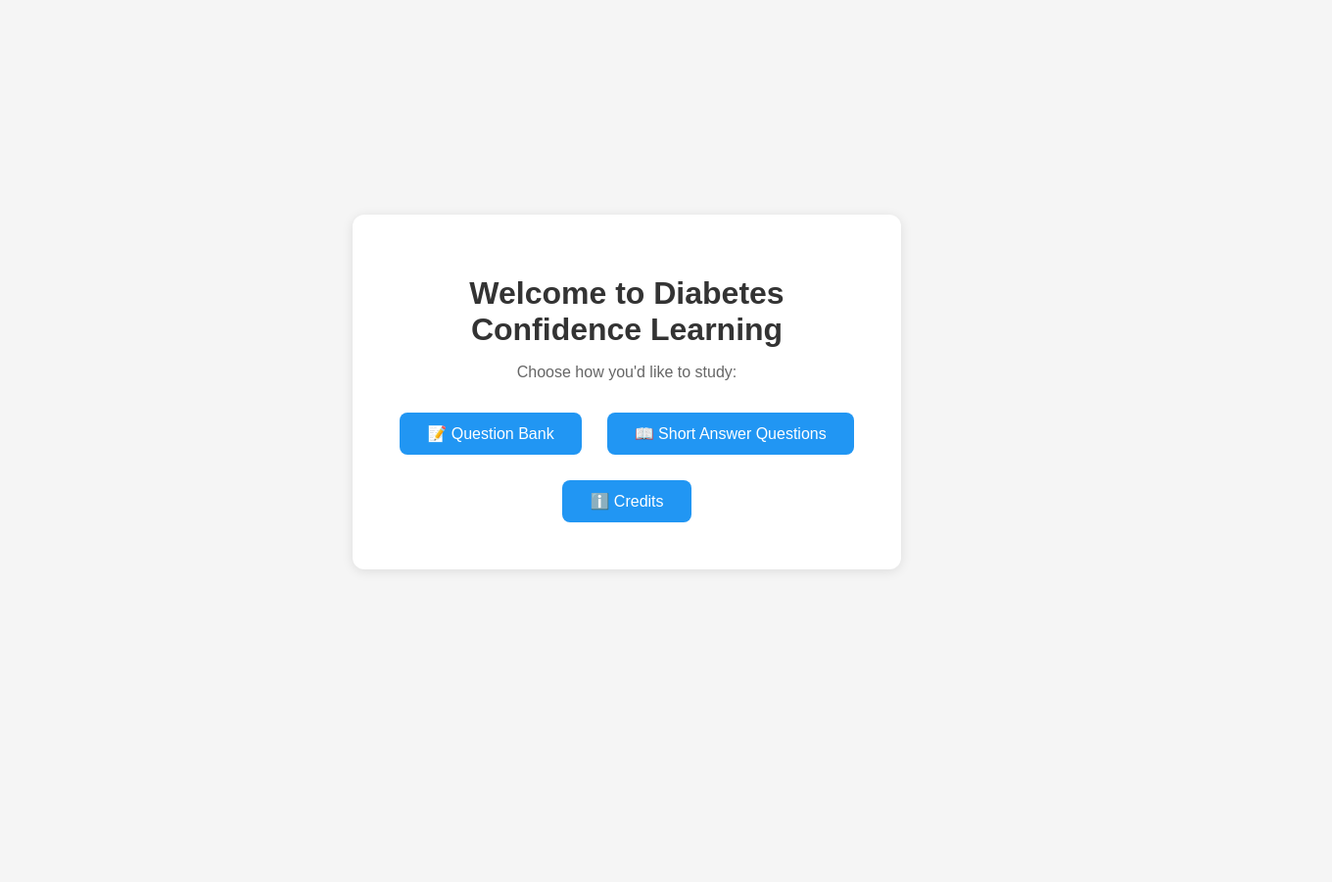
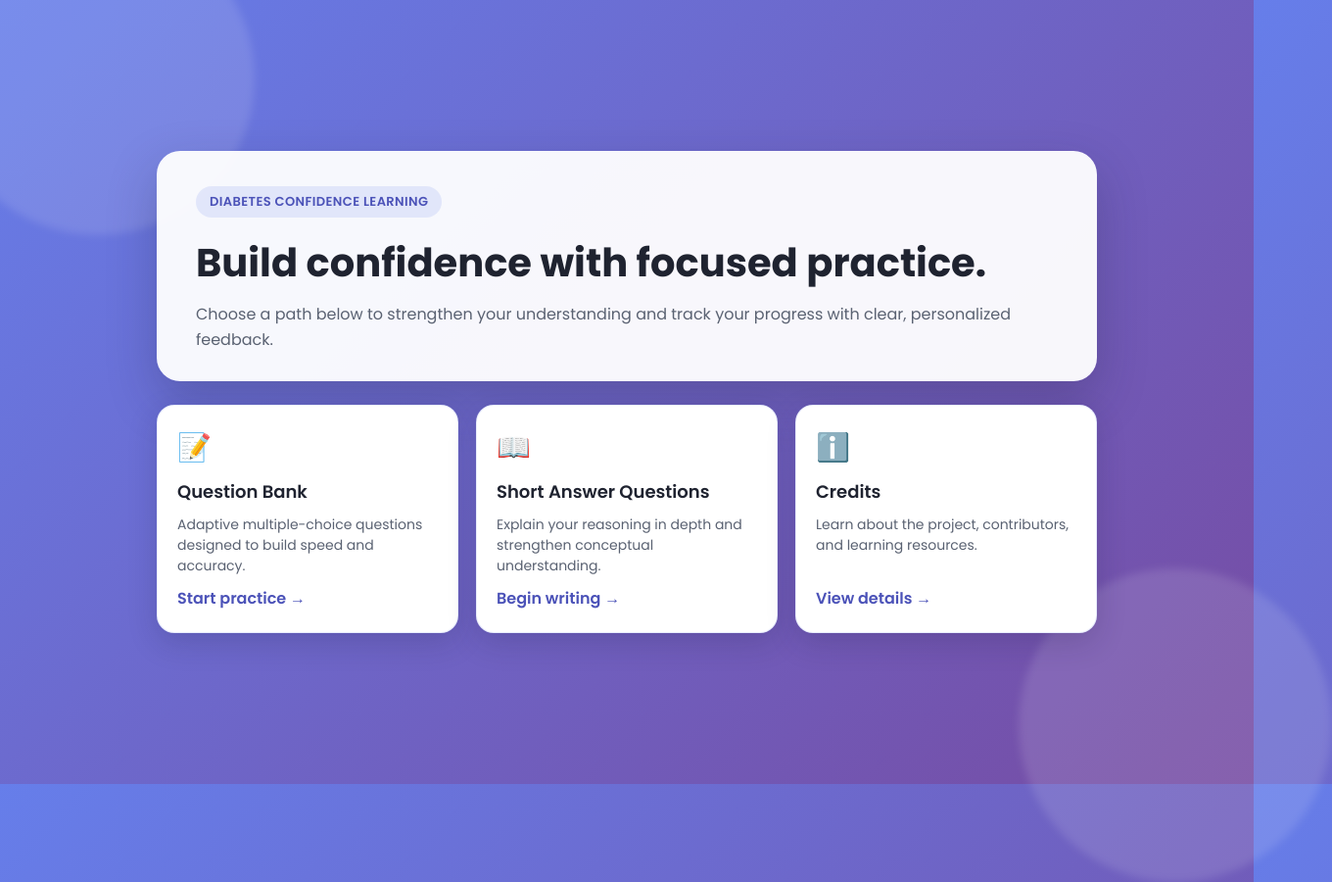
Before and after one commit to KevinPham-BME-Prog/SHN_Hackathon_2026, a plain HTML site: page index.html in a window 1280 px wide. Shown: the whole page at 98% size, 1360 px wide, since content can reach past the window. Before the commit the page ends 800 px from the top, so only its background shows below. Drawn offline with Linux system fonts and the light colour scheme.

Commit message:
Add files via upload

```diff
--- a/index.html
+++ b/index.html
@@ -3,71 +3,196 @@
 <head>
     <meta charset="UTF-8" />
     <meta name="viewport" content="width=device-width, initial-scale=1.0" />
-    <title>Welcome to Diabete Confidence Quiz</title>
+    <title>Welcome to Diabetes Confidence Learning</title>
     <style>
+        @import url('https://fonts.googleapis.com/css2?family=Poppins:wght@400;500;600;700&display=swap');
+
+        :root {
+            --bg-start: #667eea;
+            --bg-end: #764ba2;
+            --card-bg: #ffffff;
+            --text-main: #1f2330;
+            --text-muted: #5a6272;
+            --accent: #4CAF50;
+            --shadow: 0 20px 50px rgba(30, 30, 60, 0.25);
+        }
+
+        * {
+            box-sizing: border-box;
+        }
+
         body {
-            font-family: Arial, sans-serif;
-            background: #f5f5f5;
+            font-family: 'Poppins', 'Segoe UI', sans-serif;
             margin: 0;
-            display: grid;
-            place-items: center;
             min-height: 100vh;
+            background: linear-gradient(135deg, var(--bg-start) 0%, var(--bg-end) 100%);
+            display: flex;
+            align-items: center;
+            justify-content: center;
+            padding: 40px 20px;
+            color: var(--text-main);
+            position: relative;
+            overflow-x: hidden;
+        }
+
+        body::before,
+        body::after {
+            content: '';
+            position: absolute;
+            width: 320px;
+            height: 320px;
+            border-radius: 50%;
+            background: rgba(255, 255, 255, 0.12);
+            filter: blur(4px);
+            z-index: 0;
+        }
+
+        body::before {
+            top: -80px;
+            left: -60px;
+        }
+
+        body::after {
+            bottom: -100px;
+            right: -80px;
+        }
+
+        .page {
+            width: min(960px, 94%);
+            position: relative;
+            z-index: 1;
+        }
+
+        .hero {
+            background: rgba(255, 255, 255, 0.95);
+            border-radius: 24px;
+            padding: 36px 40px 30px;
+            box-shadow: var(--shadow);
+            text-align: left;
+            margin-bottom: 24px;
+        }
+
+        .brand-pill {
+            display: inline-flex;
+            align-items: center;
+            gap: 8px;
+            padding: 6px 14px;
+            border-radius: 999px;
+            background: rgba(102, 126, 234, 0.15);
+            color: #4b52b8;
+            font-weight: 600;
+            font-size: 13px;
+            letter-spacing: 0.4px;
+            text-transform: uppercase;
+            margin-bottom: 16px;
+        }
+
+        .hero h1 {
+            font-size: clamp(28px, 4vw, 40px);
+            margin: 0 0 10px 0;
+        }
+
+        .hero p {
+            margin: 0;
+            color: var(--text-muted);
+            font-size: 16px;
+            line-height: 1.6;
         }
 
         .menu {
-            background: #fff;
-            padding: 40px;
-            border-radius: 12px;
-            box-shadow: 0 2px 12px rgba(0,0,0,0.1);
-            text-align: center;
-            width: min(480px, 90%);
+            display: grid;
+            grid-template-columns: repeat(auto-fit, minmax(240px, 1fr));
+            gap: 18px;
         }
 
-        .menu h1 {
-            margin-bottom: 16px;
-            color: #333;
+        .menu-card {
+            background: var(--card-bg);
+            border-radius: 18px;
+            padding: 22px 20px;
+            text-decoration: none;
+            color: var(--text-main);
+            box-shadow: 0 10px 30px rgba(30, 30, 60, 0.18);
+            border: 1px solid rgba(102, 126, 234, 0.15);
+            transition: transform 0.3s ease, box-shadow 0.3s ease;
+            display: flex;
+            flex-direction: column;
+            gap: 10px;
+            min-height: 150px;
         }
 
-        .menu p {
-            color: #666;
-            margin-bottom: 24px;
+        .menu-card:hover {
+            transform: translateY(-6px);
+            box-shadow: 0 18px 35px rgba(30, 30, 60, 0.25);
         }
 
-        .menu a {
-            display: inline-block;
-            padding: 12px 28px;
-            background: #2196F3;
-            color: #fff;
-            text-decoration: none;
-            border-radius: 8px;
-            font-size: 16px;
-            margin: 8px;
-            transition: all 0.3s ease;
+        .card-icon {
+            font-size: 28px;
         }
 
-        .menu a:hover {
-            background: #1976D2;
-            transform: translateY(-2px);
+        .card-title {
+            font-weight: 600;
+            font-size: 18px;
         }
 
-        .button-group {
-            display: flex;
-            flex-wrap: wrap;
-            justify-content: center;
-            gap: 10px;
+        .card-desc {
+            color: var(--text-muted);
+            font-size: 14px;
+            line-height: 1.5;
+        }
+
+        .card-cta {
+            margin-top: auto;
+            font-weight: 600;
+            color: #4b52b8;
+        }
+
+        .footer-note {
             margin-top: 20px;
+            text-align: center;
+            color: rgba(255, 255, 255, 0.8);
+            font-size: 14px;
+        }
+
+        @media (max-width: 600px) {
+            .hero {
+                padding: 28px 24px;
+            }
+
+            .menu-card {
+                min-height: 140px;
+            }
         }
     </style>
 </head>
 <body>
-    <div class="menu">
-        <h1>Welcome to Diabetes Confidence Learning</h1>
-        <p>Choose how you'd like to study:</p>
-        <div class="button-group">
-            <a href="question-bank.html">📝 Question Bank</a>
-            <a href="short_answer.html">📖 Short Answer Questions</a>
-            <a href="credits.html">ℹ️ Credits</a>
-        </div>
+    <div class="page">
+        <header class="hero">
+            <div class="brand-pill">Diabetes Confidence Learning</div>
+            <h1>Build confidence with focused practice.</h1>
+            <p>Choose a path below to strengthen your understanding and track your progress with clear, personalized feedback.</p>
+        </header>
+
+        <section class="menu">
+            <a class="menu-card" href="question-bank.html">
+                <div class="card-icon">📝</div>
+                <div class="card-title">Question Bank</div>
+                <div class="card-desc">Adaptive multiple-choice questions designed to build speed and accuracy.</div>
+                <div class="card-cta">Start practice →</div>
+            </a>
+            <a class="menu-card" href="short_answer.html">
+                <div class="card-icon">📖</div>
+                <div class="card-title">Short Answer Questions</div>
+                <div class="card-desc">Explain your reasoning in depth and strengthen conceptual understanding.</div>
+                <div class="card-cta">Begin writing →</div>
+            </a>
+            <a class="menu-card" href="credits.html">
+                <div class="card-icon">ℹ️</div>
+                <div class="card-title">Credits</div>
+                <div class="card-desc">Learn about the project, contributors, and learning resources.</div>
+                <div class="card-cta">View details →</div>
+            </a>
+        </section>
+
     </div>
 </body>
 </html>
```
